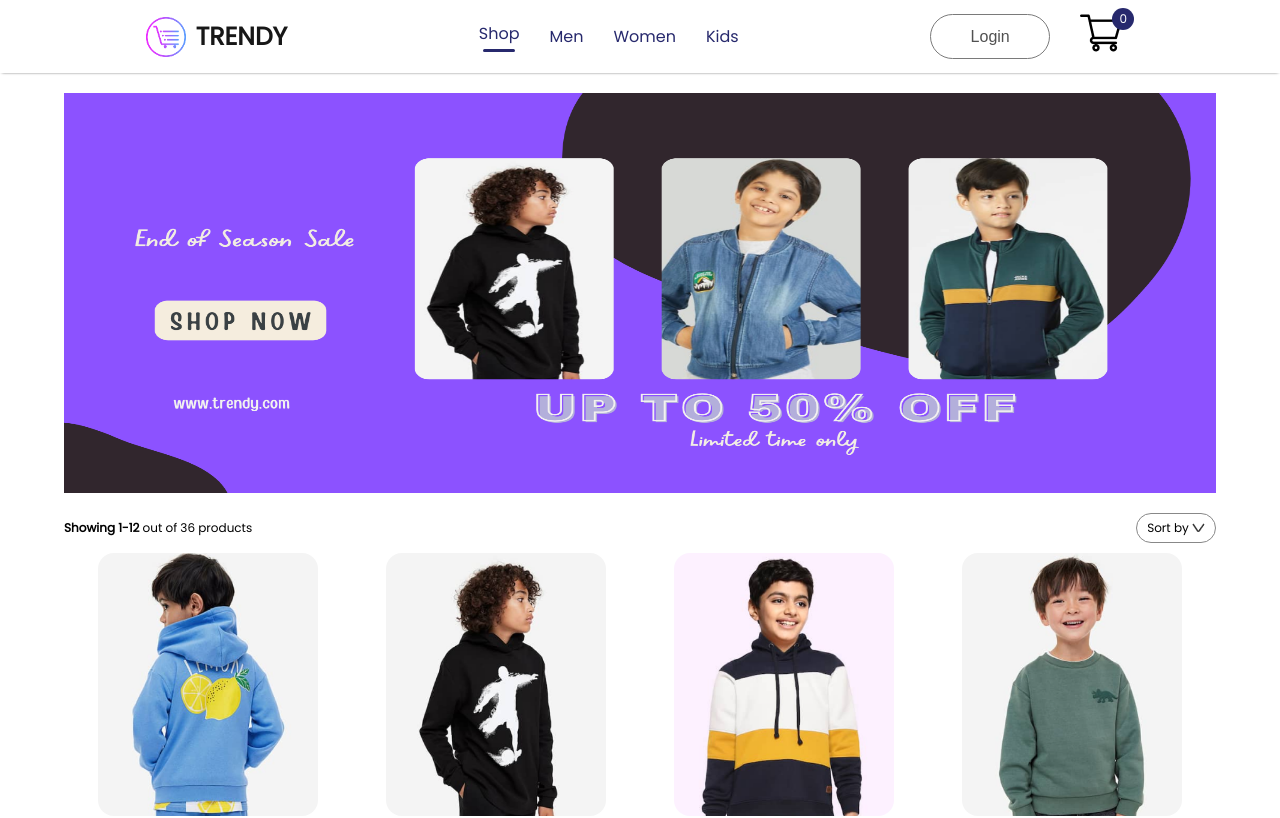
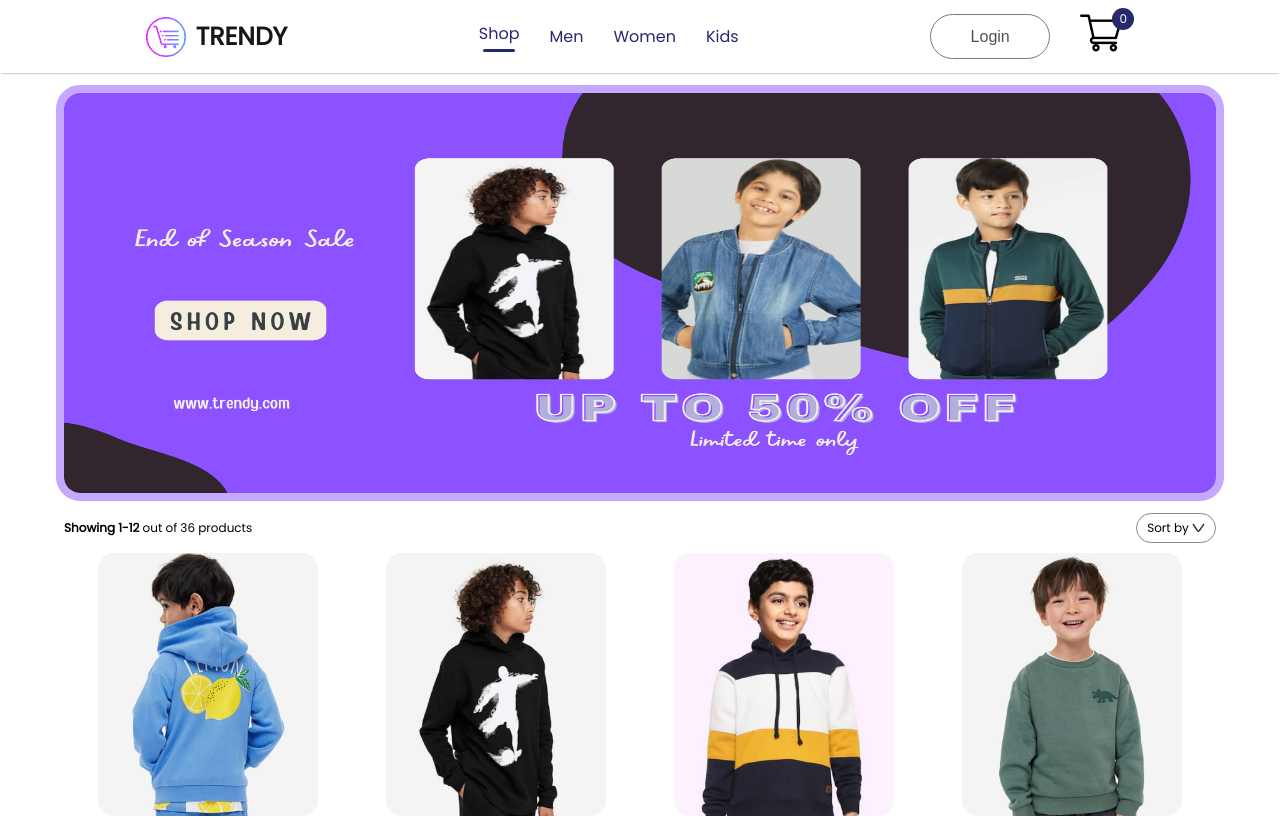
Before and after one commit to Rupeshkumar23/Ecommerce_React_JS, a React (Create React App) app: page /kids in a window 1280 px wide. Shown: the top 818 px of the page. Built offline with nearby package versions, Linux system fonts and the light colour scheme; a web font is replaced by a local one.

Commit message:
updated code

```diff
--- a/src/Pages/CSS/ShopCategory.css
+++ b/src/Pages/CSS/ShopCategory.css
@@ -3,6 +3,8 @@
     margin: 30px auto;
     width: 82%;
     height: 550px;
+    outline: .5rem solid #8c52ff80;
+    border-radius: 1rem;
 }
 .shopcategory_indexSort{
     display: flex;
```
